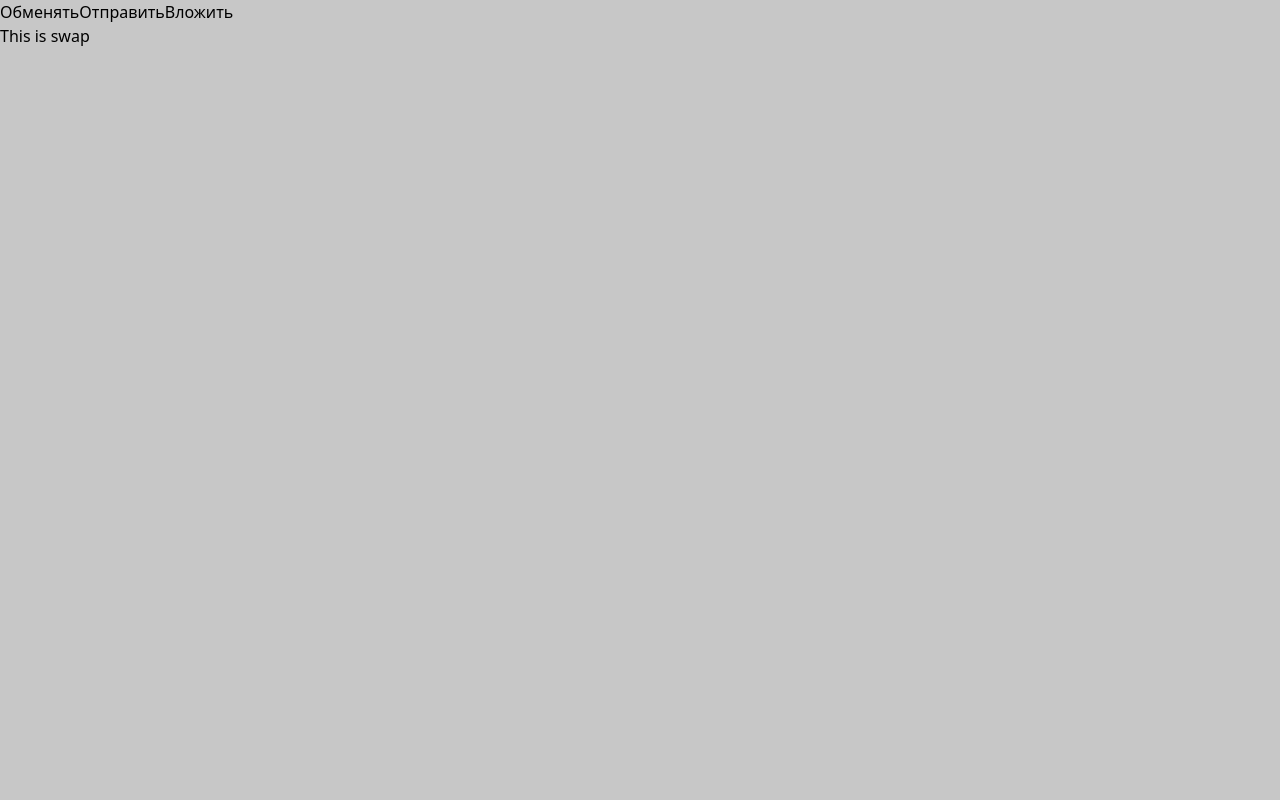
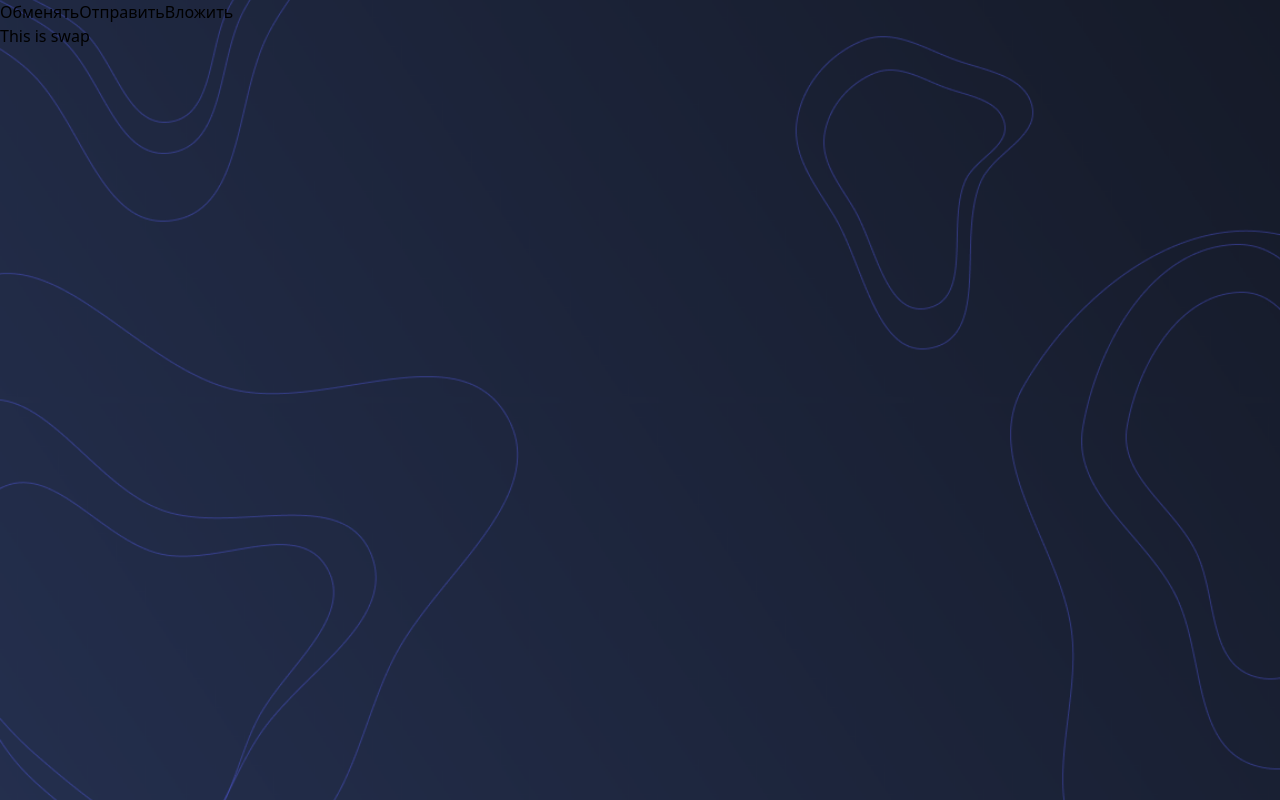
Before and after one commit to anproagile/quipuswap-webapp, a Vue app: page / in a window 1280 px wide. Built offline with nearby package versions, Linux system fonts and the light colour scheme.

Commit message:
Added background

```diff
--- a/src/App.vue
+++ b/src/App.vue
@@ -24,6 +24,7 @@ body {
 
 #app {
   min-height: 100%;
-  background: rgba(0, 0, 0, 0.22);
+  background: url("assets/lines.png") 100%, url("assets/gradient.png");
+  background-size: cover, cover;
 }
 </style>
```
Also changed, not shown: src/assets/gradient.png (added), src/assets/lines.png (added).
